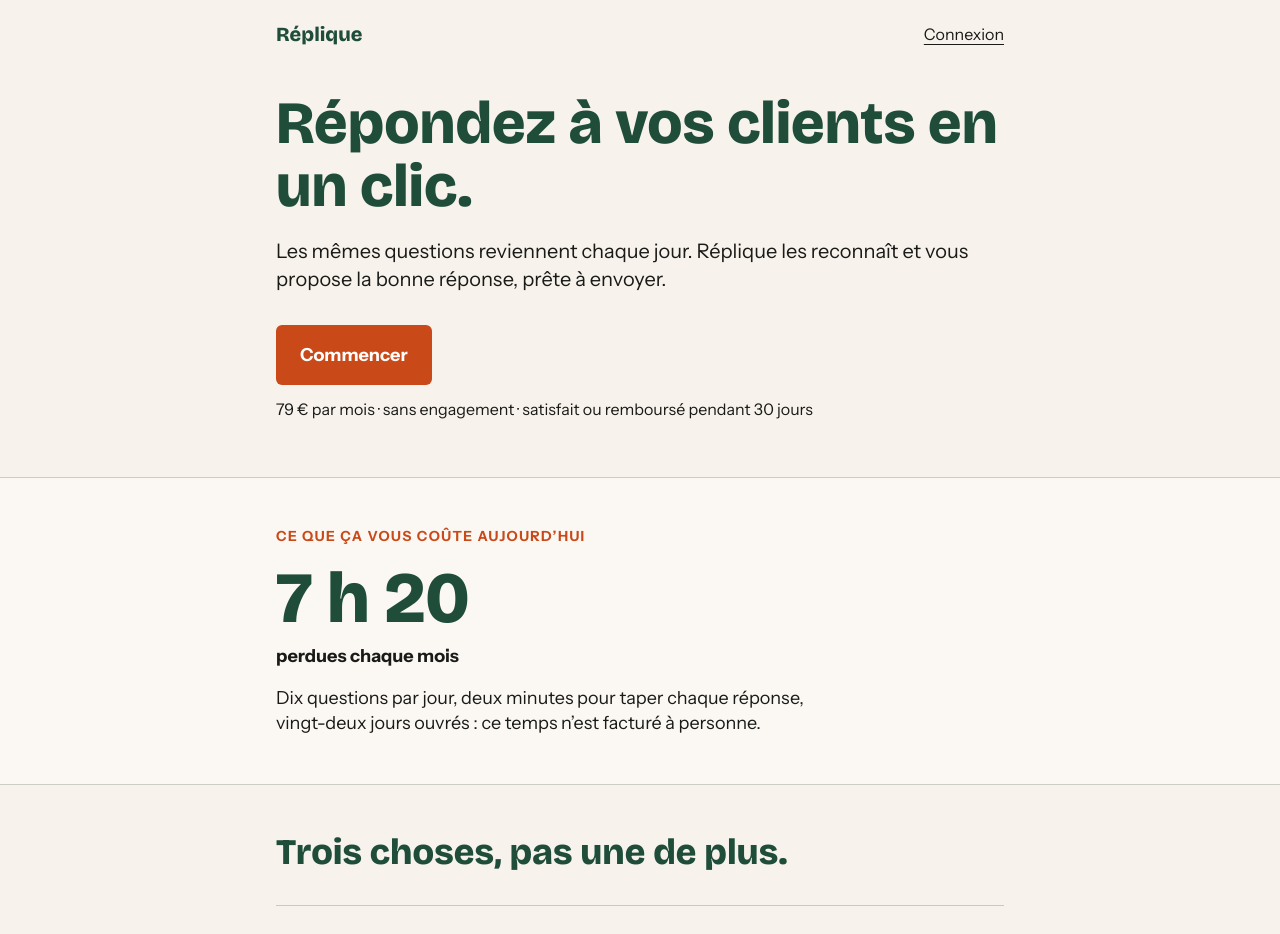
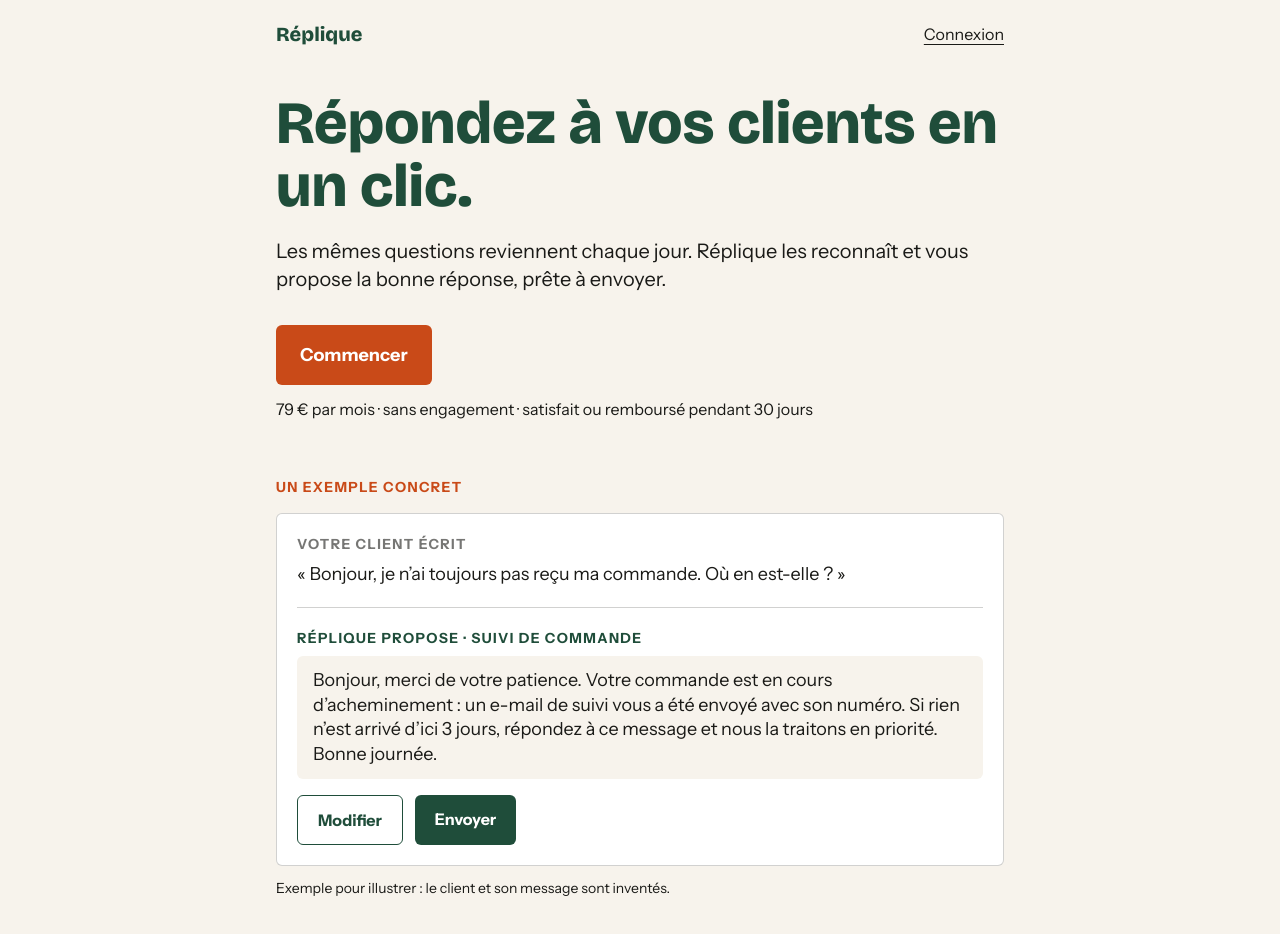
Before and after one commit to kynnx/replique, a Next.js app: page / in a window 1280 px wide. Shown: the top 934 px of the page. Built offline with nearby package versions, Linux system fonts and the light colour scheme.

Commit message:
Exemple concret sur la page d'accueil

```diff
--- a/app/page.tsx
+++ b/app/page.tsx
@@ -30,6 +30,40 @@ export default function Home() {
           </Link>
           <p className="mt-3 text-base">
             79 € par mois · sans engagement · satisfait ou remboursé pendant 30 jours
+          </p>
+        </section>
+               <section className="mx-auto max-w-3xl px-5 pb-12">
+          <p className="text-sm font-bold uppercase tracking-widest text-brique">
+            Un exemple concret
+          </p>
+          <div className="mt-4 rounded-md border border-encre/20 bg-white p-5">
+            <p className="text-sm font-bold uppercase tracking-widest text-encre/60">
+              Votre client écrit
+            </p>
+            <p className="mt-2 text-lg leading-snug">
+              « Bonjour, je n’ai toujours pas reçu ma commande. Où en est-elle ? »
+            </p>
+            <hr className="my-5 border-encre/20" />
+            <p className="text-sm font-bold uppercase tracking-widest text-sapin">
+              Réplique propose · Suivi de commande
+            </p>
+            <p className="mt-2 rounded-md bg-creme px-4 py-3 text-lg leading-snug">
+              Bonjour, merci de votre patience. Votre commande est en cours
+              d’acheminement : un e-mail de suivi vous a été envoyé avec son
+              numéro. Si rien n’est arrivé d’ici 3 jours, répondez à ce message
+              et nous la traitons en priorité. Bonne journée.
+            </p>
+            <div className="mt-4 flex gap-3" aria-hidden="true">
+              <span className="rounded-md border border-sapin px-5 py-3 font-bold text-sapin">
+                Modifier
+              </span>
+              <span className="rounded-md bg-sapin px-5 py-3 font-bold text-white">
+                Envoyer
+              </span>
+            </div>
+          </div>
+          <p className="mt-3 text-sm">
+            Exemple pour illustrer : le client et son message sont inventés.
           </p>
         </section>
 
```
